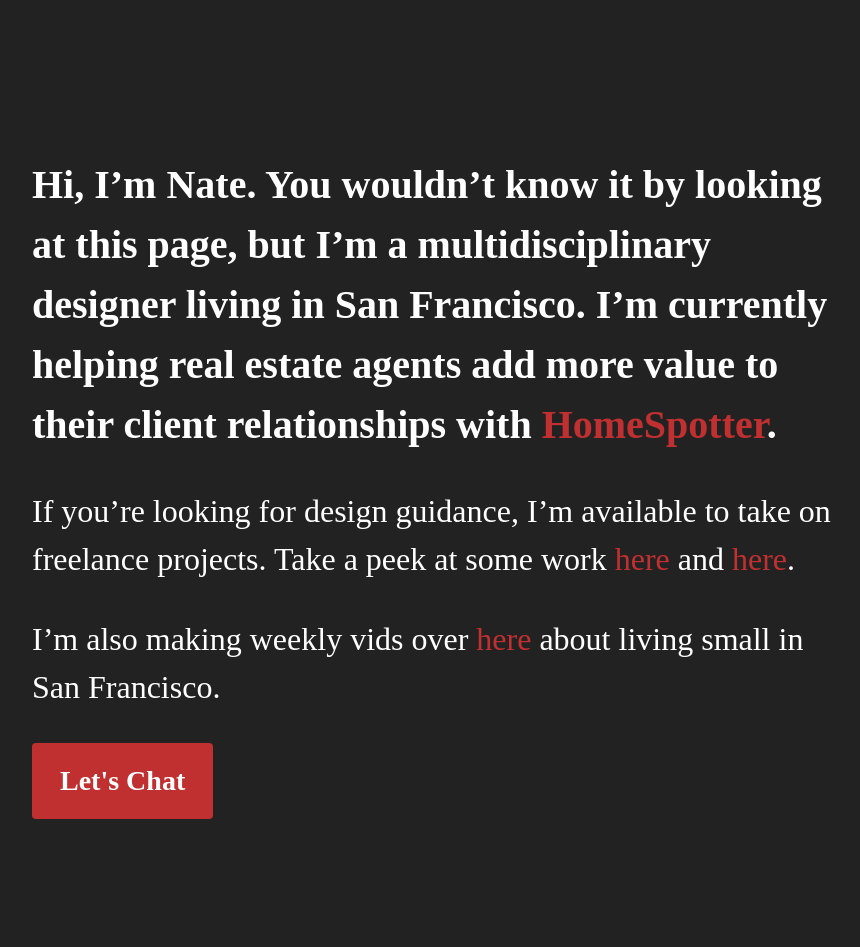
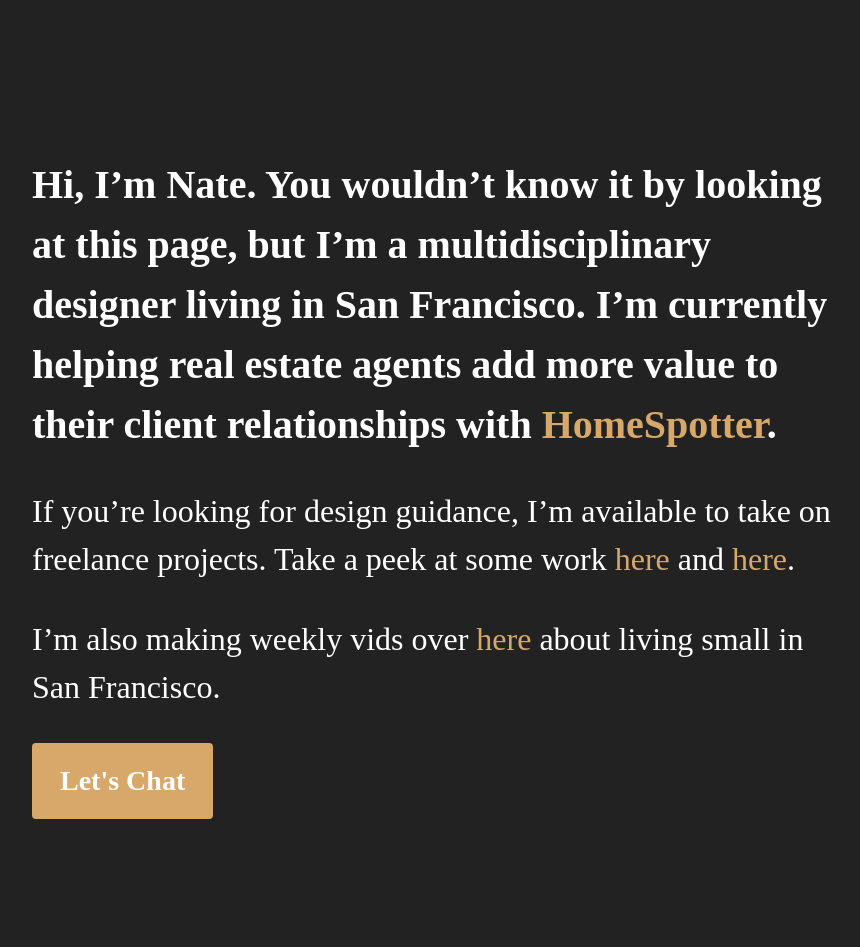
Before and after one commit to nkadlac/kadlac.com, a Jekyll site: the page built from index.html, in a window 1280 px wide. Shown: the whole page, without its empty margins (128-988 px from the left). Built offline with Jekyll 4.4.1, drawn with Linux system fonts in a browser that asks for light colours; some web fonts are replaced.

Commit message:
add hover state

```diff
--- a/assets/css/main.scss
+++ b/assets/css/main.scss
@@ -7,8 +7,8 @@
 
 $desktop: new-breakpoint(min-width 868px);
 $mid: new-breakpoint(min-width 400px);
-$home_link: #C13030;
-$home_link_hover: #B02525;
+$home_link: #D8A76A;
+$home_link_hover: #C79556;
 
 body,
 html {
@@ -112,6 +112,12 @@
 
  .home button a {
 	 text-decoration: none;
+	 border-bottom: none;
+ }
+
+ .home button a:hover {
+	text-decoration: none;
+	border-bottom: none;
  }
 
 .cover_lock {
```
Also changed, not shown: 1 other file.
